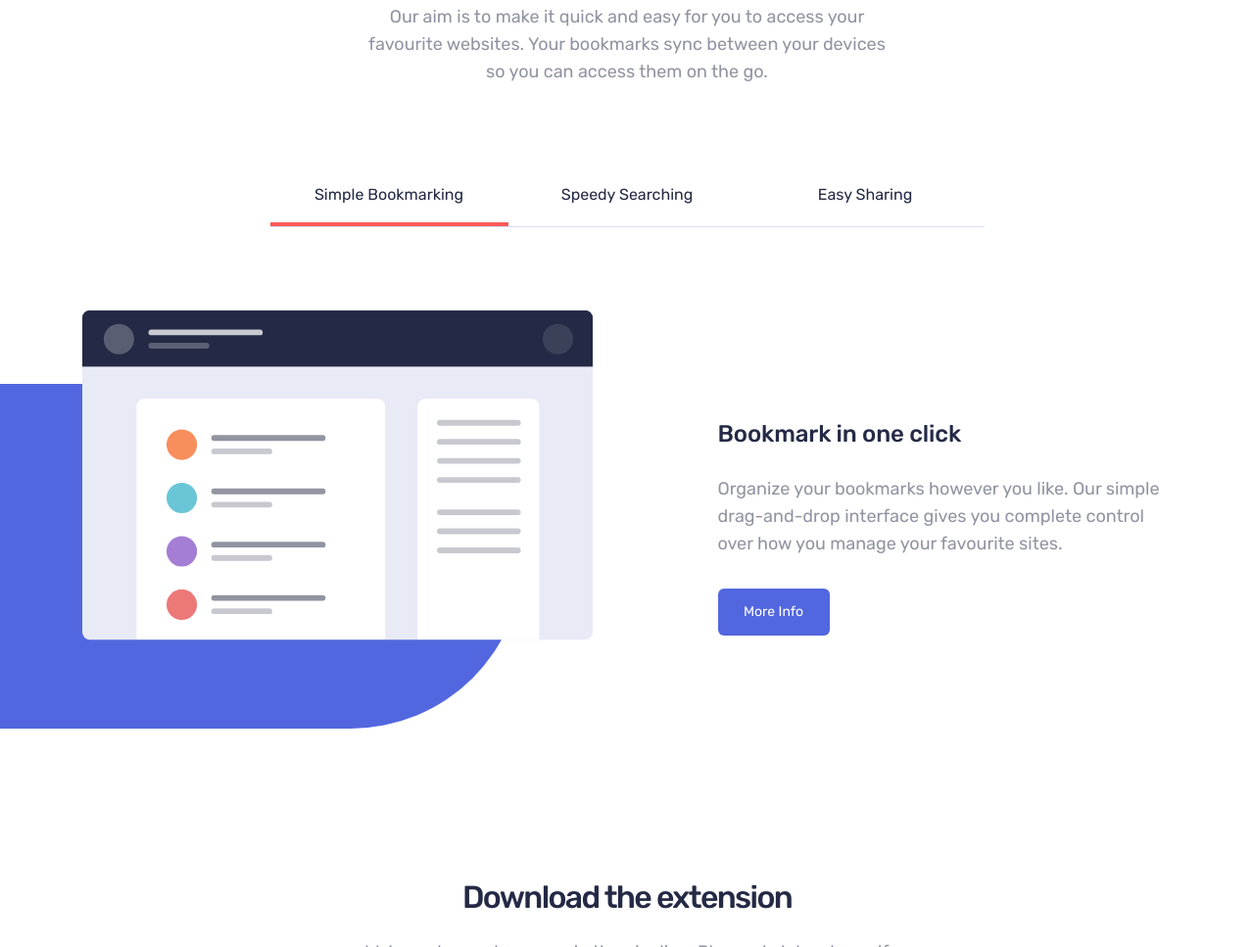
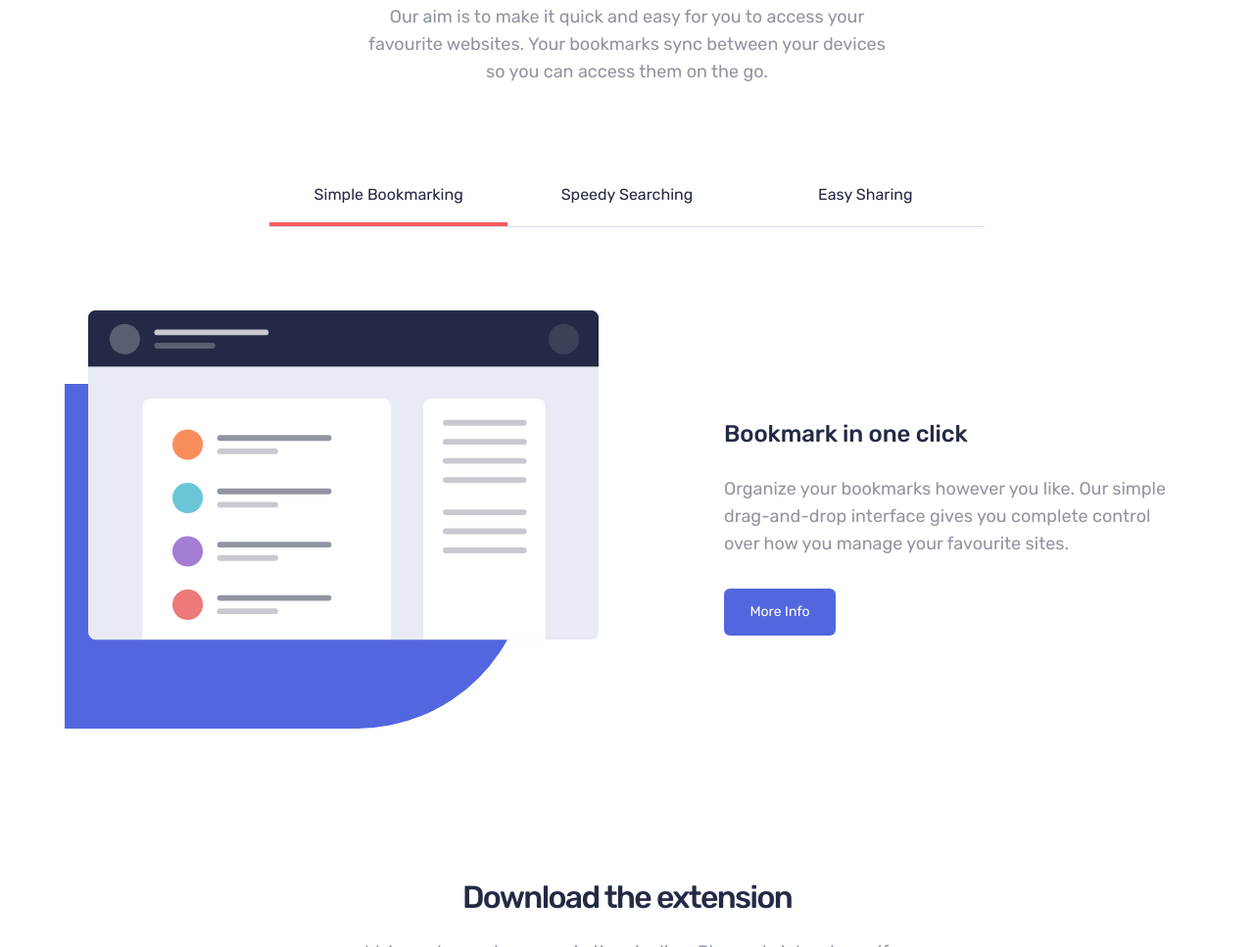
Before and after one commit to rahmatulloh19/bookmark, a website: page index.html in a window 1280 px wide. Shown: the part 965-1932 px from the top of the page at 98% size. Drawn offline with nearby package versions, Linux system fonts and the light colour scheme.

Commit message:
complate slick styles

```diff
--- a/index.html
+++ b/index.html
@@ -187,7 +187,7 @@
 						</p>
 					</div>
 
-					<ul class="features__control-list mb-20 md:flex md:min-w-[487px] justify-center">
+					<ul class="features__control-list mb-20">
 						<li class="features__control-items border-y md:border-t-0 border-[#495dcf33]">
 							<button
 								class="features__buttons block mx-auto pt-5 pb-4 border-b-4 md:min-w-[243px] hover:text-buttonBgColor transition border-b-[#FA5959]"
@@ -211,7 +211,7 @@
 						</li>
 					</ul>
 				</div>
-				<div class="features__list-wrapper">
+				<div class="features__list-wrapper max-w-[99vw] w-full xl:max-w-[1148px] xl:mx-auto">
 					<ul class="features__list">
 						<li class="features__items">
 							<div class="container">
--- a/src/css/inner.css
+++ b/src/css/inner.css
@@ -190,8 +190,23 @@ img {
 	max-width: 99vw;
 	width: 100%;
 }
-@media only screen and (min-width: 1148px) {
-	.features__list-wrapper {
+
+.features__control-list .slick-track {
+	display: flex;
+	flex-direction: column;
+	align-items: center;
+}
+
+.features__control-items {
+	max-width: calc(99vw - 64px);
+	width: 100%;
+}
+
+@media only screen and (min-width: 768px) {
+	.features__control-list .slick-track {
+		flex-direction: row;
+		max-width: 730px;
+		margin: 0 auto;
 	}
 }
 
--- a/src/js/main.js
+++ b/src/js/main.js
@@ -8,6 +8,18 @@ inputs.forEach((item) => {
 });
 
 const elInput = document.querySelector("input[type='checkbox']");
+const elButtons = document.querySelectorAll(".features__buttons");
+
+elButtons.forEach((item) => {
+	item.addEventListener("click", () => {
+		elButtons.forEach((element) => {
+			element.classList.remove("border-b-[#FA5959]");
+			element.classList.add("border-b-transparent");
+		});
+		item.classList.remove("border-b-transparent");
+		item.classList.add("border-b-[#FA5959]");
+	});
+});
 
 elInput.addEventListener("change", () => {
 	document.querySelector(".site-header").classList.toggle("open");
@@ -21,11 +33,7 @@ elInput.addEventListener("change", () => {
 	}
 });
 
-const elButtonsList = document.querySelector(".features__control-list");
-
-// elButtonsList.addEventListener("click", (evt) => {
-// 	evt.target;
-// });
+// Slick settings
 
 $(".features__list").slick({
 	dots: false,
@@ -42,5 +50,6 @@ $(".features__control-list").slick({
 	asNavFor: ".features__list",
 	dots: false,
 	centerMode: false,
+	variableWidth: true,
 	focusOnSelect: true,
 });
```
Also changed, not shown: src/css/main.css.
